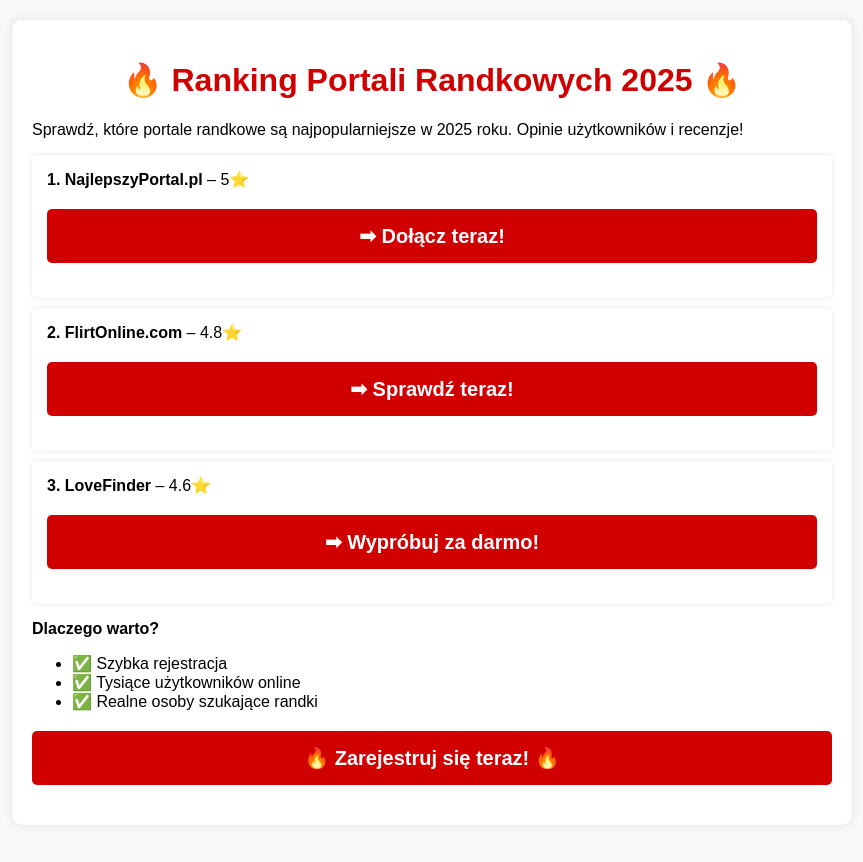
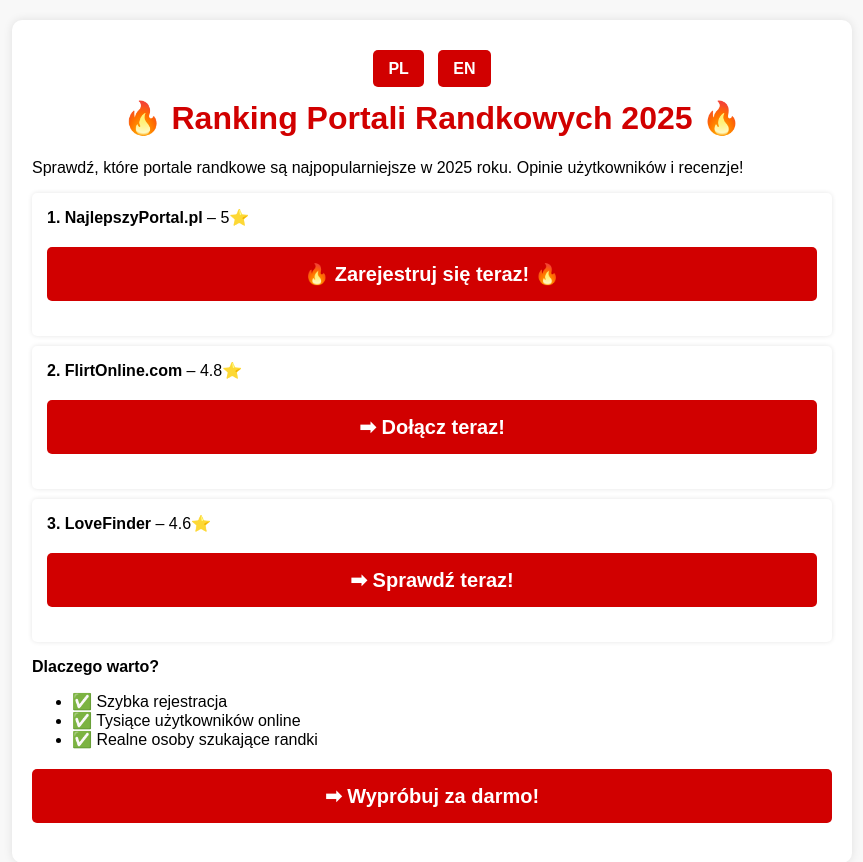
Before and after one commit to TheTobeQ/prelander-randek, a plain HTML site: page index.html in a window 1280 px wide. Shown: the whole page, without its empty margins (208-1071 px from the left). Drawn offline with Linux system fonts and the light colour scheme.

Commit message:
Update index.html

```diff
--- a/index.html
+++ b/index.html
@@ -3,6 +3,8 @@
 <head>
     <meta charset="UTF-8">
     <meta name="viewport" content="width=device-width, initial-scale=1.0">
+    <meta name="description" content="Sprawdź ranking najlepszych portali randkowych w 2025 roku. Opinie, recenzje i najlepsze oferty dla osób szukających miłości online.">
+    <meta name="keywords" content="portale randkowe, najlepsze portale randkowe, randki online, miłość online, FlirtOnline, NajlepszyPortal">
     <title>Najlepsze Portale Randkowe 2025 – Ranking i Opinie</title>
     <style>
         body { font-family: Arial, sans-serif; background: #f8f8f8; margin: 0; padding: 0; }
@@ -12,11 +14,19 @@
         .ranking li { background: #fff; margin: 10px 0; padding: 15px; border-radius: 5px; box-shadow: 0 0 5px rgba(0,0,0,0.1); }
         .cta { display: block; text-align: center; background: #d10000; color: white; padding: 15px; border-radius: 5px; text-decoration: none; font-size: 20px; font-weight: bold; margin: 20px 0; }
         .cta:hover { background: #ff0000; }
+        .language-selector { text-align: center; margin: 20px 0; }
+        .language-selector a { padding: 10px 15px; background: #d10000; color: white; text-decoration: none; border-radius: 5px; margin: 0 5px; font-weight: bold; }
+        .language-selector a:hover { background: #ff0000; }
     </style>
 </head>
 <body>
 
 <div class="container">
+    <div class="language-selector">
+        <a href="?lang=pl">PL</a>
+        <a href="?lang=en">EN</a>
+    </div>
+
     <h1>🔥 Ranking Portali Randkowych 2025 🔥</h1>
     <p>Sprawdź, które portale randkowe są najpopularniejsze w 2025 roku. Opinie użytkowników i recenzje!</p>
 
@@ -37,5 +47,62 @@
 
 </div>
 
+<script>
+    // Funkcja do zmiany treści strony na podstawie wybranego języka
+    const urlParams = new URLSearchParams(window.location.search);
+    const lang = urlParams.get('lang') || 'pl';
+
+    const texts = {
+        'pl': {
+            title: 'Najlepsze Portale Randkowe 2025 – Ranking i Opinie',
+            heading: '🔥 Ranking Portali Randkowych 2025 🔥',
+            description: 'Sprawdź, które portale randkowe są najpopularniejsze w 2025 roku. Opinie użytkowników i recenzje!',
+            whyTitle: 'Dlaczego warto?',
+            benefits: [
+                '✅ Szybka rejestracja',
+                '✅ Tysiące użytkowników online',
+                '✅ Realne osoby szukające randki'
+            ],
+            cta: '🔥 Zarejestruj się teraz! 🔥',
+            button1: '➡ Dołącz teraz!',
+            button2: '➡ Sprawdź teraz!',
+            button3: '➡ Wypróbuj za darmo!'
+        },
+        'en': {
+            title: 'Best Dating Sites 2025 – Ranking and Reviews',
+            heading: '🔥 Best Dating Sites of 2025 🔥',
+            description: 'Find out which dating sites are the most popular in 2025. User reviews and rankings!',
+            whyTitle: 'Why Choose Us?',
+            benefits: [
+                '✅ Quick registration',
+                '✅ Thousands of users online',
+                '✅ Real people looking for dates'
+            ],
+            cta: '🔥 Sign Up Now! 🔥',
+            button1: '➡ Join Now!',
+            button2: '➡ Check It Out Now!',
+            button3: '➡ Try It Free!'
+        }
+    };
+
+    // Aktualizacja treści strony na podstawie wybranego języka
+    document.title = texts[lang].title;
+    document.querySelector('h1').textContent = texts[lang].heading;
+    document.querySelector('p').textContent = texts[lang].description;
+    document.querySelectorAll('.cta')[0].textContent = texts[lang].cta;
+    document.querySelectorAll('.cta')[0].setAttribute('href', "https://check-link.eu/p/VJX8/taBX/smx3");
+    document.querySelectorAll('.cta')[1].textContent = texts[lang].button1;
+    document.querySelectorAll('.cta')[2].textContent = texts[lang].button2;
+    document.querySelectorAll('.cta')[3].textContent = texts[lang].button3;
+
+    const whyTitle = document.querySelector('p strong');
+    whyTitle.textContent = texts[lang].whyTitle;
+
+    const benefitsList = document.querySelectorAll('.ranking ul li');
+    benefitsList.forEach((li, index) => {
+        li.textContent = texts[lang].benefits[index];
+    });
+</script>
+
 </body>
 </html>
```
